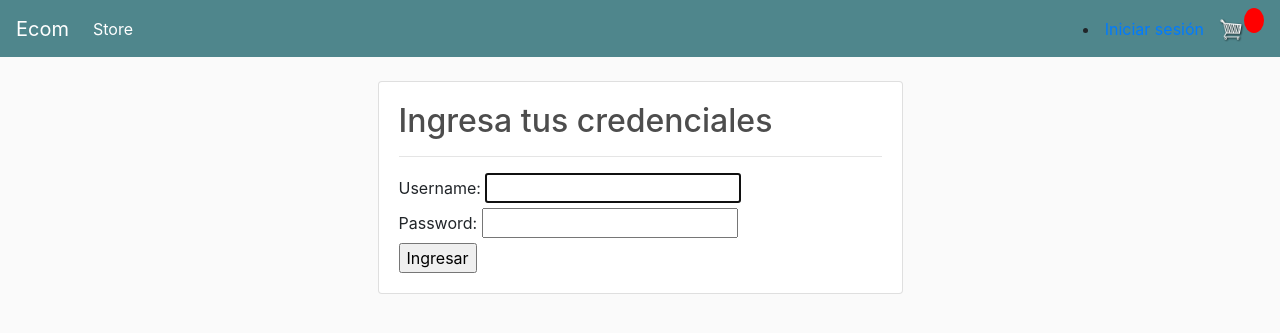
After one commit to ignblabla/Sistema-e-commerce-2.8, a Django app: page /accounts/login/ in a window 1280 px wide. The commit adds this page. Shown: the top 333 px of the page. Run offline with Django 5.2, Linux system fonts and the light colour scheme; some libraries are stand-ins or nearby versions.

Commit message:
feat: login done

```diff
--- a/ecommerce/ecommerce/settings.py
+++ b/ecommerce/ecommerce/settings.py
@@ -132,3 +132,6 @@ STATICFILES_DIRS = [
 MEDIA_URL = '/images/'
 
 MEDIA_ROOT = os.path.join(BASE_DIR, 'static/images')
+
+LOGIN_REDIRECT_URL = '/'
+LOGOUT_REDIRECT_URL = '/'
--- a/ecommerce/ecommerce/urls.py
+++ b/ecommerce/ecommerce/urls.py
@@ -22,6 +22,7 @@ from django.conf import settings
 urlpatterns = [
     path('admin/', admin.site.urls),
     path('', include('store.urls')),
+    path('accounts/', include('django.contrib.auth.urls'))
 ]
 
 urlpatterns += static(settings.MEDIA_URL, document_root=settings.MEDIA_ROOT)
--- /dev/null
+++ b/ecommerce/store/templates/registration/login.html
@@ -0,0 +1,21 @@
+{% extends 'store/main.html' %}
+{% load static %}
+{% block content %}
+    <div class="container">
+        <div class="row">
+            <div class="col-12 col-md-6 offset-md-3">
+                <div class="card">
+                    <div class="card-body">
+                        <h2>Ingresa tus credenciales</h2>
+                        <hr>
+                        <form action="" method="post">
+                            {% csrf_token %}
+                            {{ form }}
+                            <input type="submit" value="Ingresar">
+                        </form>
+                    </div>
+                </div>
+            </div>
+        </div>
+    </div>
+{% endblock content %}
--- a/ecommerce/store/templates/store/main.html
+++ b/ecommerce/store/templates/store/main.html
@@ -49,7 +49,16 @@
 
 	    </ul>
 	    <div class="form-inline my-2 my-lg-0">
-	     	<a href="#"class="btn btn-warning">Login</a>
+			{% if user.is_authenticated %}
+			<form method="POST" action="{% url 'logout' %}" style="display: inline;">
+				{% csrf_token %}
+				<button type="submit" class="btn btn-link" style="color: inherit; text-decoration: none;">Cerrar sesión</button>
+			</form>
+			{% else %}
+			<li>
+				<a href="{% url 'login' %}">Iniciar sesión</a>
+			</li>
+			{% endif %}
 
 	     	<a href="{% url 'cart' %}">
 	    		<img  id="cart-icon" src="{% static 'images/cart.png' %}">
```
Also changed, not shown: ecommerce/db.sqlite3.
